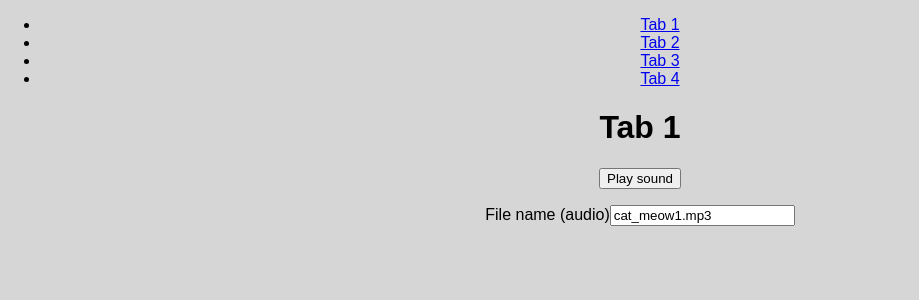
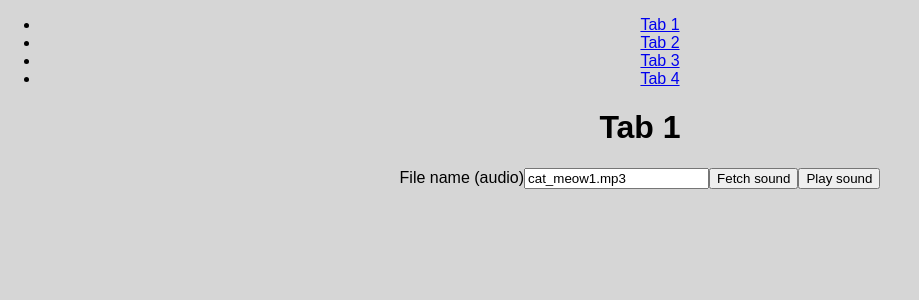
Before and after one commit to Darti12/Prosjekt-2, a React (Create React App) app in the folder pro2/: page / in a window 1280 px wide. Shown: the top 300 px of the page, without its empty margins (0-919 px from the left). Built offline with nearby package versions, Linux system fonts and the light colour scheme.

Commit message:
Found bug with playing audio. Working on fix

```diff
--- a/pro2/src/components/AudioComponent.js
+++ b/pro2/src/components/AudioComponent.js
@@ -8,23 +8,26 @@ class AudioComponent extends Component {
     constructor(props) {
         super(props);
         this._playSound = this._playSound.bind(this);
+        this._fetchSound = this._fetchSound.bind(this);
     }
 
     render() {
         return (
             <div>
-                <button onClick={this._playSound}>
-                    Play sound
-                </button>
                 <div>
                     <p id="test-para" >
-
                     </p>
                 </div>
                 <label htmlFor="username">
                     File name (audio)
                     <input type="text" id ="audio_file_name" defaultValue="cat_meow1.mp3"/>
                 </label>
+                <button onClick={this._fetchSound}>
+                    Fetch sound
+                </button>
+                <button onClick={this._playSound}>
+                    Play sound
+                </button>
             </div>
         )
     }
@@ -35,6 +38,18 @@ class AudioComponent extends Component {
      * @private
      */
     _playSound() {
+        let current_audio = this.props.audio;
+
+        console.log("Right beforeplaying: " + current_audio.file.toString());
+        let audio_player = current_audio.file;
+        audio_player.play().then(() => {
+            console.log("hello");
+
+        })
+    }
+
+    _fetchSound() {
+
         let input_file = document.getElementById("audio_file_name").value;
         let p = document.getElementById("test-para");
 
@@ -46,16 +61,10 @@ class AudioComponent extends Component {
 
         let current_audio = this.props.audio;
 
-        p.innerText = "Looking for sound: " + input_file;
+
         if (input_file === current_audio.name) {
             p.innerText = "File already selected";
-            return;
         }
-        console.log("Right beforeplaying: " + current_audio.file.toString());
-        let audio_player = new Audio(current_audio.file);
-        audio_player.play().then(() => {
-            p.innerText = "Playing sound: " + input_file;
-        })
     }
 }
 
--- a/pro2/src/components/Tab.js
+++ b/pro2/src/components/Tab.js
@@ -36,7 +36,8 @@ class Tab extends Component {
             return;
         }
         let file_path = './media/audio/' + file_name;
-        let myInit = { method: 'GET',
+        let myInit = {
+            method: 'GET',
             headers: new Headers(),
             mode: 'cors',
             cache: 'default'
@@ -48,11 +49,11 @@ class Tab extends Component {
             })
             .then(blob => {
                 let obj = URL.createObjectURL(blob);
-
+                let a = new Audio(obj);
                 this.setState({
                     audio: {
                         name: file_name,
-                        file: obj
+                        file: a
                     }
                 });
 
```
